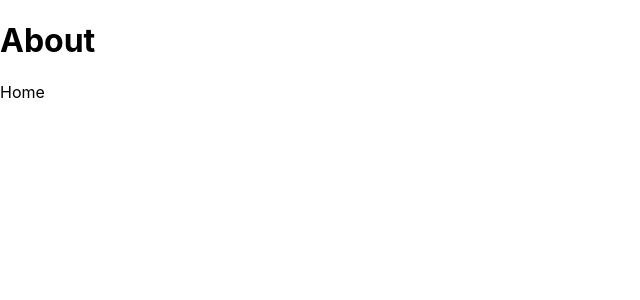
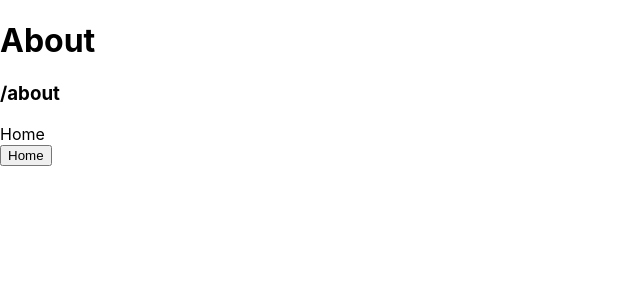
Before and after one commit to Azzzizzz/next-js-practice, a Next.js app in the folder next-practice/: page /about in a window 1280 px wide. Shown: the top 300 px of the page, without its empty margins (0-640 px from the left). Built offline with nearby package versions, Linux system fonts and the light colour scheme.

Commit message:
useRouter Hook

```diff
--- a/next-practice/pages/about.js
+++ b/next-practice/pages/about.js
@@ -1,11 +1,21 @@
 import Link from "next/link"
+import { useRouter } from "next/router"
+
+//
 
 
 const About = () => {
+   const router = useRouter()
+   console.log(router)
    return (
       <div>
          <h1>About</h1>
+         <h3>{router.pathname}</h3>
          <Link href="/">Home</Link>
+         <br />
+
+         {/* to push to specific route */}
+         <button onClick={() => router.push('/events')} >Home</button>
       </div>
    )
 }
```
